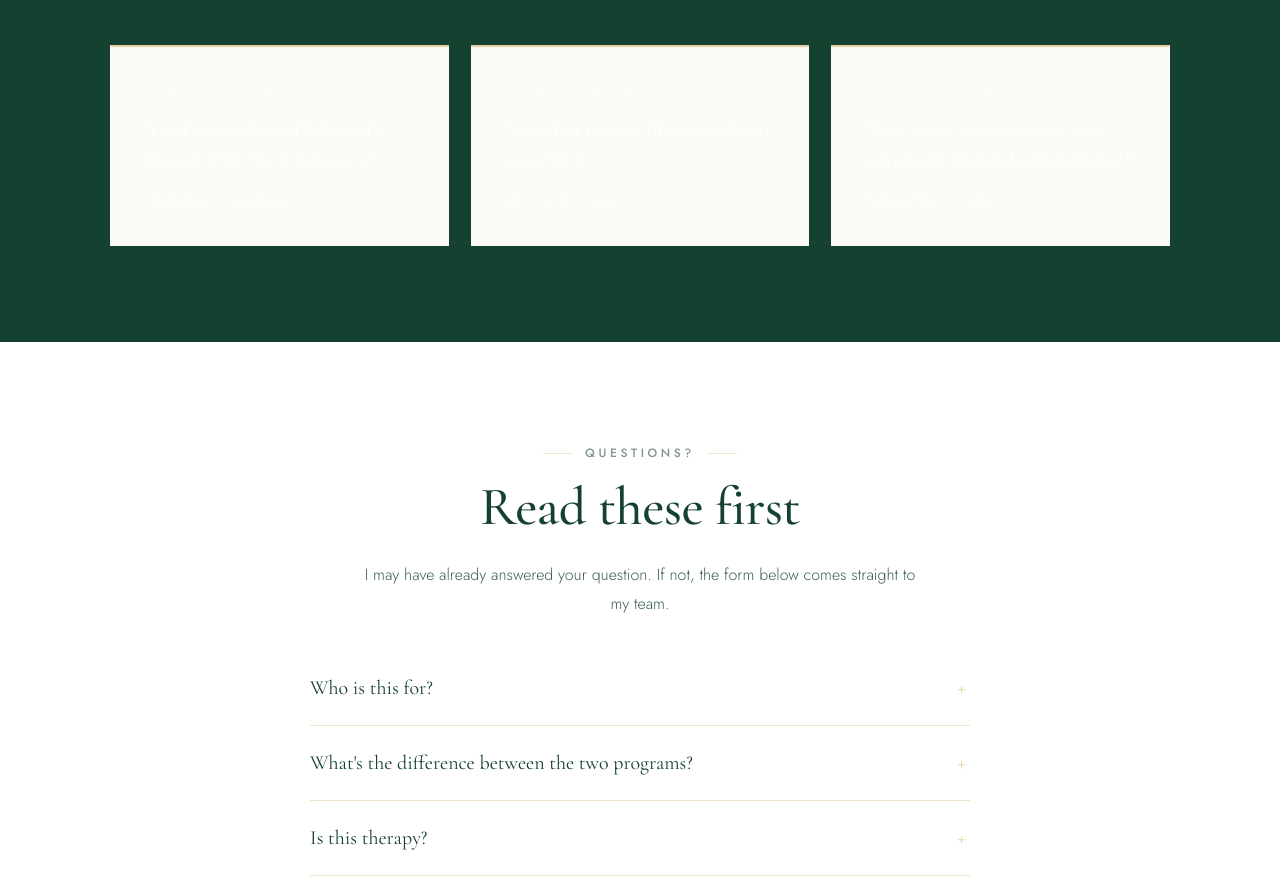
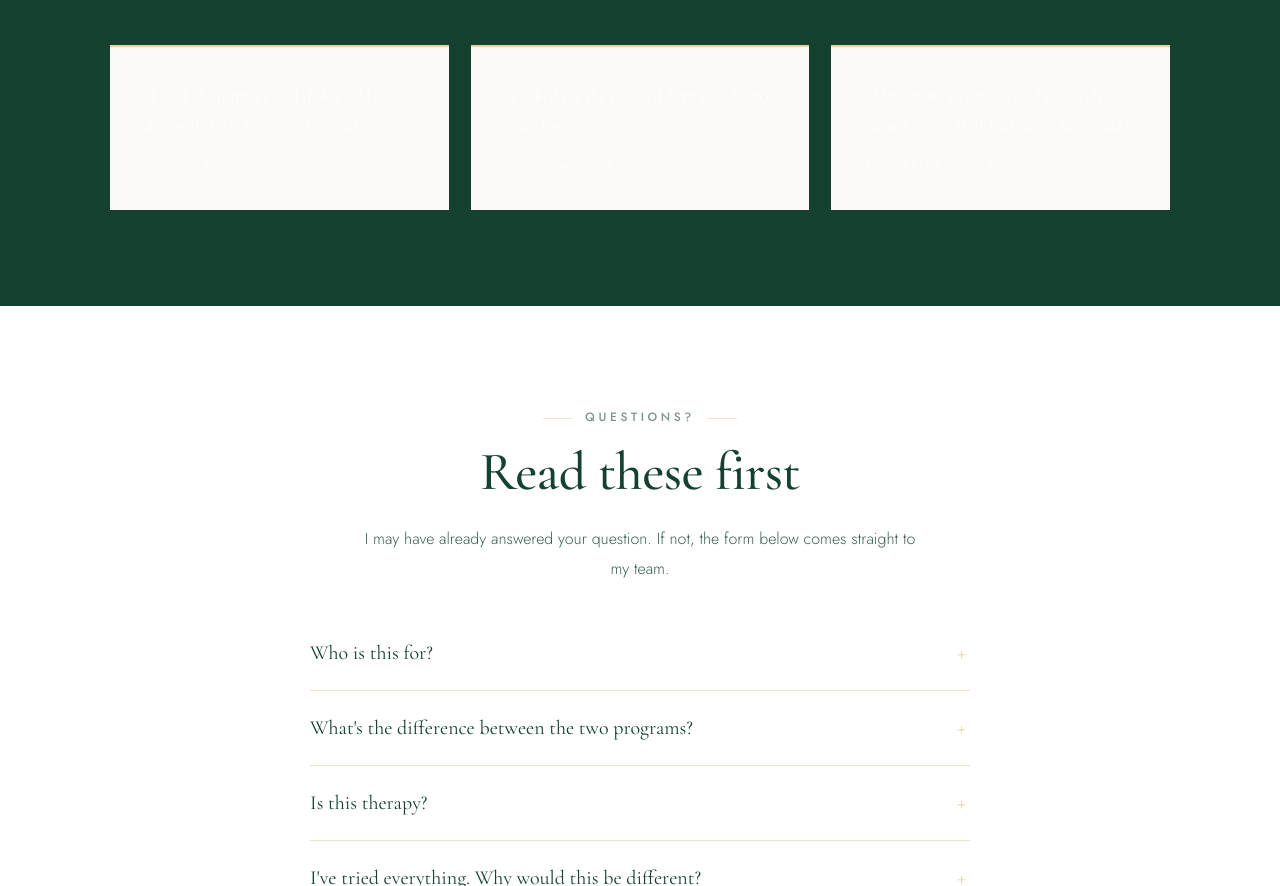
Before and after one commit to Ali-bh1/Tejal-Desae, a plain HTML site: page tejaldesae-website updated.html in a window 1280 px wide. Shown: the part 7366-8252 px from the top of the page. Drawn offline with nearby package versions, Linux system fonts and the light colour scheme.

Commit message:
Replace logo with new TD triangle monogram, remove white background, remove 'Sample · replace' placeholder text from testimonials

```diff
--- a/tejaldesae-website updated.html
+++ b/tejaldesae-website updated.html
@@ -381,9 +381,9 @@ footer .cp{text-align:center;font-size:12px;letter-spacing:.14em;text-transform:
       <span class="eyebrow lt">Client stories</span>
       <h2 style="margin:14px auto 0">The era of doing great work and <b>never asking for it</b> is over.</h2>
       <div class="stg">
-        <div class="story"><div class="ph">Sample · replace</div><p>"I said the number and didn't add a discount. First time in nine years."</p><div class="by">Founder · London</div></div>
-        <div class="story"><div class="ph">Sample · replace</div><p>"I asked for the raise I'd been owed since 2021. I got it."</p><div class="by">VP · New York</div></div>
-        <div class="story"><div class="ph">Sample · replace</div><p>"More money came in and my body stayed calm. That had never happened."</p><div class="by">Therapist · Dubai</div></div>
+        <div class="story"><p>"I said the number and didn't add a discount. First time in nine years."</p><div class="by">Founder · London</div></div>
+        <div class="story"><p>"I asked for the raise I'd been owed since 2021. I got it."</p><div class="by">VP · New York</div></div>
+        <div class="story"><p>"More money came in and my body stayed calm. That had never happened."</p><div class="by">Therapist · Dubai</div></div>
       </div>
     </div>
   </section>
```
Also changed, not shown: index.html (+3 -3 lines), images/Logo 256x256_Transparent.png (added), images/ref-logo.png.
